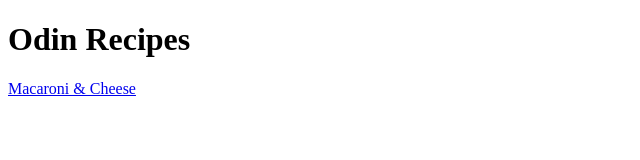
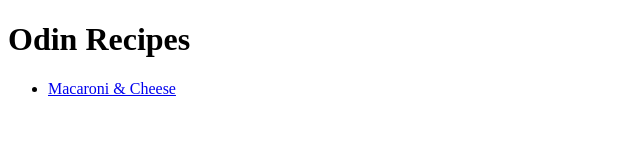
Before and after one commit to KL1177/odin-recipes, a plain HTML site: page index.html in a window 1280 px wide. Shown: the whole page, without its empty margins (0-640 px from the left). Drawn offline with Linux system fonts and the light colour scheme.

Commit message:
Restructure links to be an unordered list

```diff
--- a/index.html
+++ b/index.html
@@ -8,6 +8,10 @@
     <body>
         <h1>Odin Recipes</h1>
 
-        <a href="recipes/macncheese.html">Macaroni & Cheese</a>
+        <ul>
+        <li><a href="recipes/macncheese.html">Macaroni & Cheese</a></li>
+        </ul>
+
+
     </body>
 </html>
```
